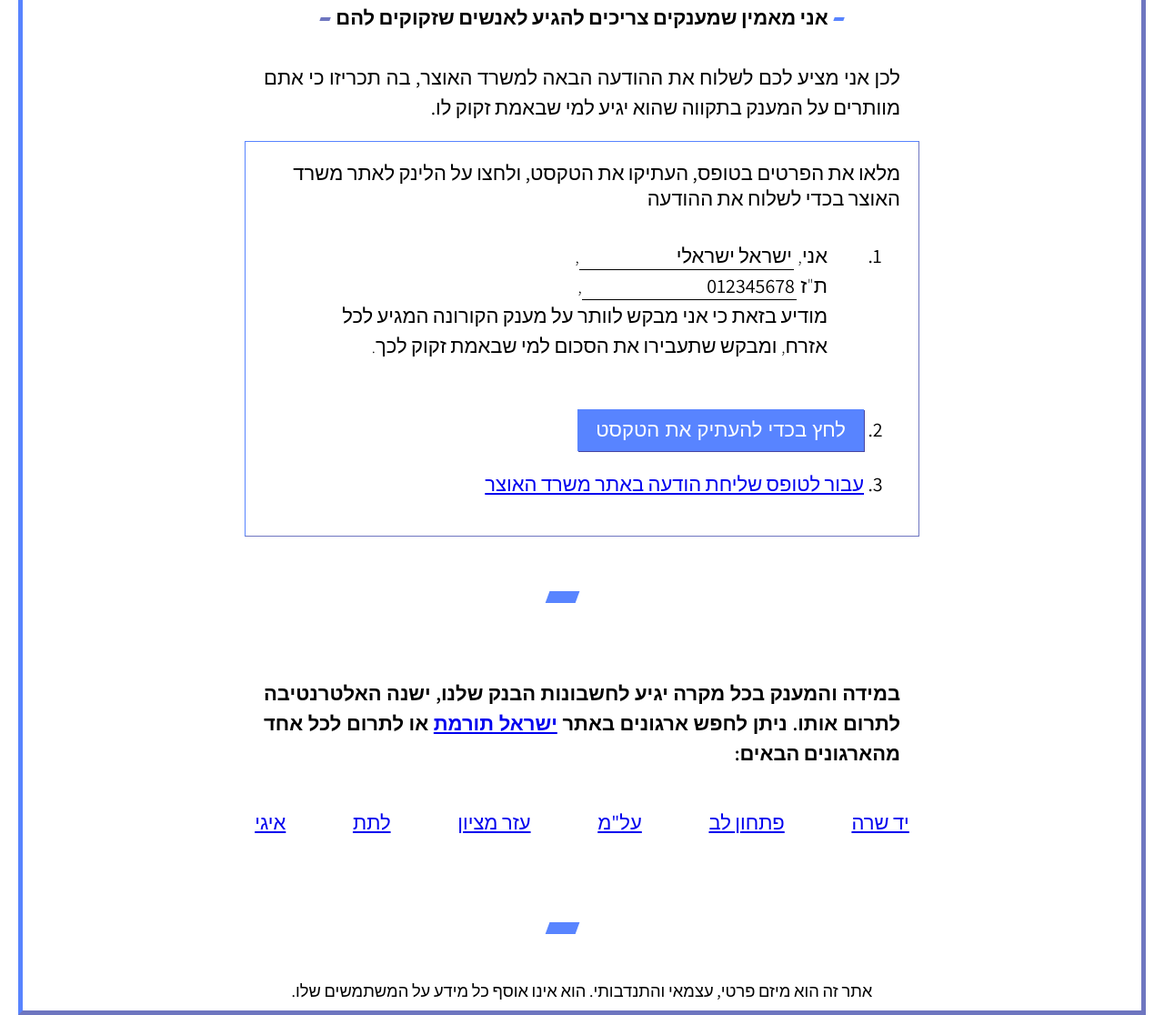
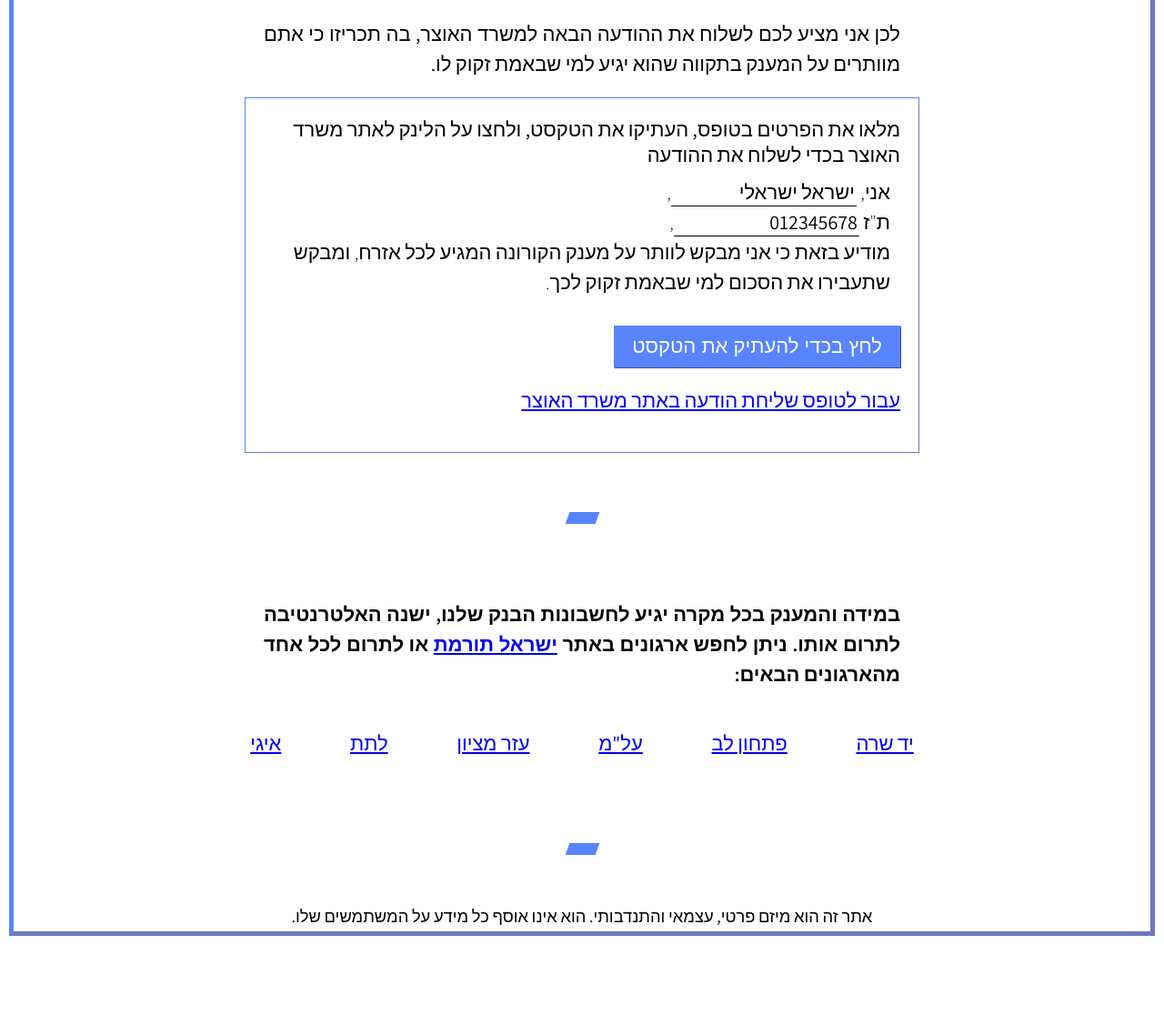
Before and after one commit to roypeled/levater750, a plain HTML site: page index.html in a window 1280 px wide. Shown: the part 405-1521 px from the top of the page at 91% size. After the commit the page ends 1444 px from the top, so only its background shows below. Drawn offline with Linux system fonts and the light colour scheme.

Commit message:
fixed styles

```diff
--- a/css/main.css
+++ b/css/main.css
@@ -16,7 +16,7 @@ body {
 
 .seperator {
   font-size: 3em;
-  margin: 50px;
+  margin: 50px !important;
   text-align: center;
 }
 
@@ -166,8 +166,38 @@ aside.other-plans, footer {
 }
 
 @media screen and (max-width: 1300px) {
+  body {
+    padding: 5px;
+    margin: 10px;
+  }
   main {
     flex-direction: column;
     align-items: center;
   }
+
+  h1 {
+    font-size: 1.5em;
+    margin-top: 1em;
+  }
+
+  ol {
+    padding: 0;
+  }
+
+  blockquote {
+    margin: .5em;
+  }
+
+  input {
+    width: 200px;
+  }
+
+  ol li {
+    list-style: none;
+    padding: 0;
+  }
+
+  .other-plans {
+    padding: 5px;
+  }
 }
```
